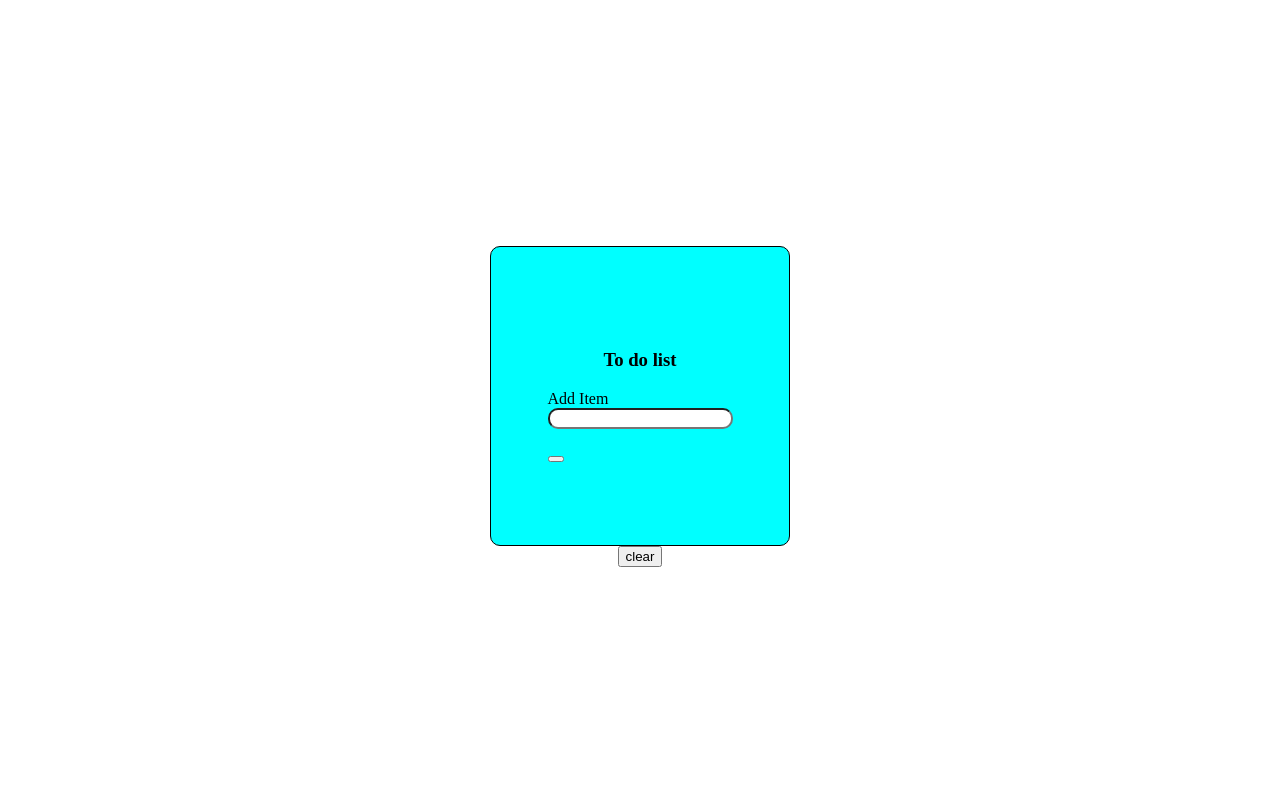
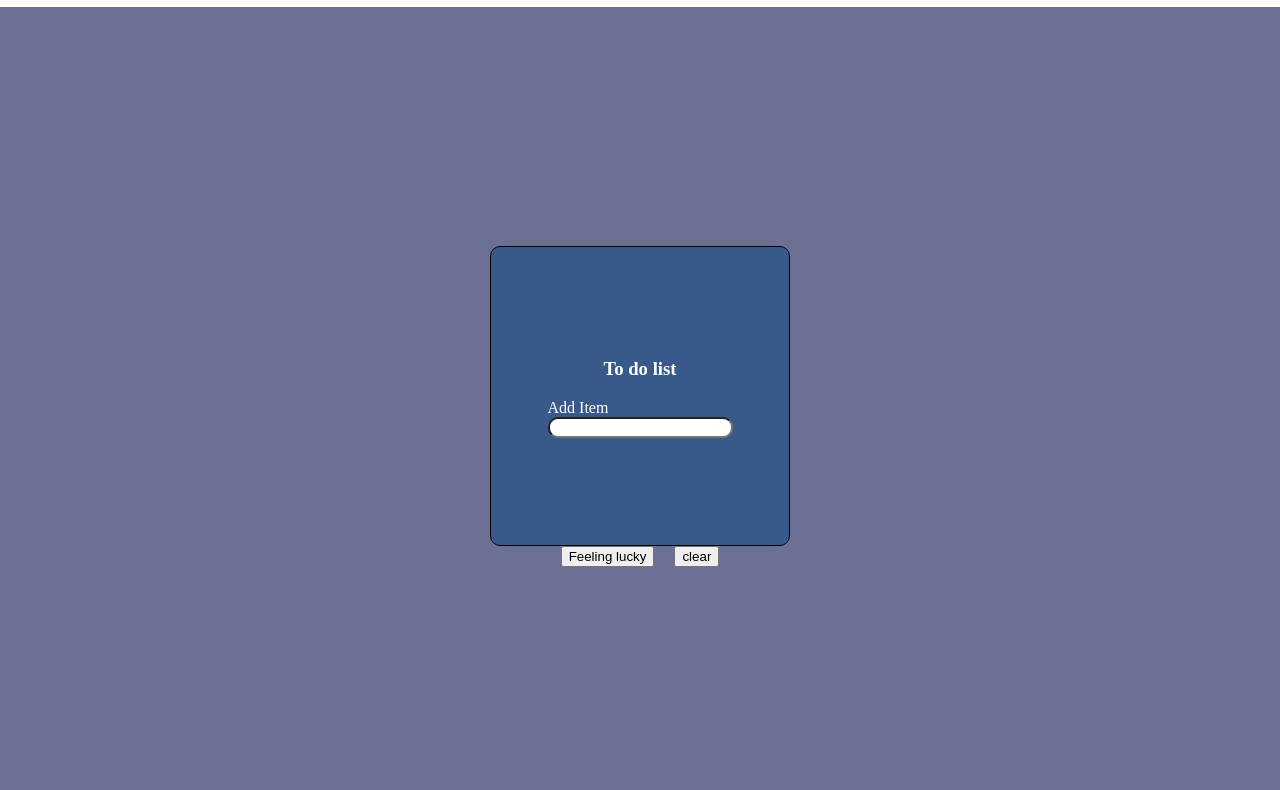
Before and after one commit to Robinpn/Useless-To-Do, a plain HTML site: page index.html in a window 1280 px wide. Shown: the part 73-863 px from the top of the page. Drawn offline with Linux system fonts and the light colour scheme.

Commit message:
added colors

```diff
--- a/index.html
+++ b/index.html
@@ -5,6 +5,7 @@
     <meta http-equiv="X-UA-Compatible" content="IE=edge" />
     <meta name="viewport" content="width=device-width, initial-scale=1.0" />
     <link rel="stylesheet" href="styles/styles.css" />
+    <link rel="stylesheet" href="styles/fonts.css" />
     <script src="scripts/scripts.js" defer></script>
     <title>Useless</title>
   </head>
@@ -20,10 +21,12 @@
           <ul class="list">
 
           </ul>
-          <button class="lucky"></button>
         </div>
       </form>
-      <button class="clear">clear</button>
+      <div class="buttons">
+        <button class="lucky">Feeling lucky</button>
+        <button class="clear">clear</button>
+      </div>
     </main>
   </body>
 </html>
--- /dev/null
+++ b/styles/fonts.css
@@ -0,0 +1,8 @@
+h1,
+h2,
+h3,
+p,
+li,
+label {
+  color: var(--font-white);
+}
--- a/styles/styles.css
+++ b/styles/styles.css
@@ -1,5 +1,12 @@
 * {
   box-sizing: border-box;
+}
+
+:root {
+  --font-white: #fff;
+  --font-dark: #000;
+  --form-bg: hsla(211, 100%, 25%, 0.47);
+  --main-bg: #6b7094;
 }
 
 body {
@@ -13,10 +20,11 @@ main {
   justify-content: center;
   align-items: center;
   min-height: 100vh;
+  background-color: var(--main-bg);
 }
 
 .form-container {
-  background-color: aqua;
+  background-color: var(--form-bg);
   border: 1px solid black;
   border-radius: 10px;
   min-height: 300px;
@@ -35,3 +43,12 @@ input {
 input {
   border-radius: 10px;
 }
+
+.clear,
+.lucky {
+  display: inline-block;
+}
+
+.clear {
+  margin-left: 1rem;
+}
```
